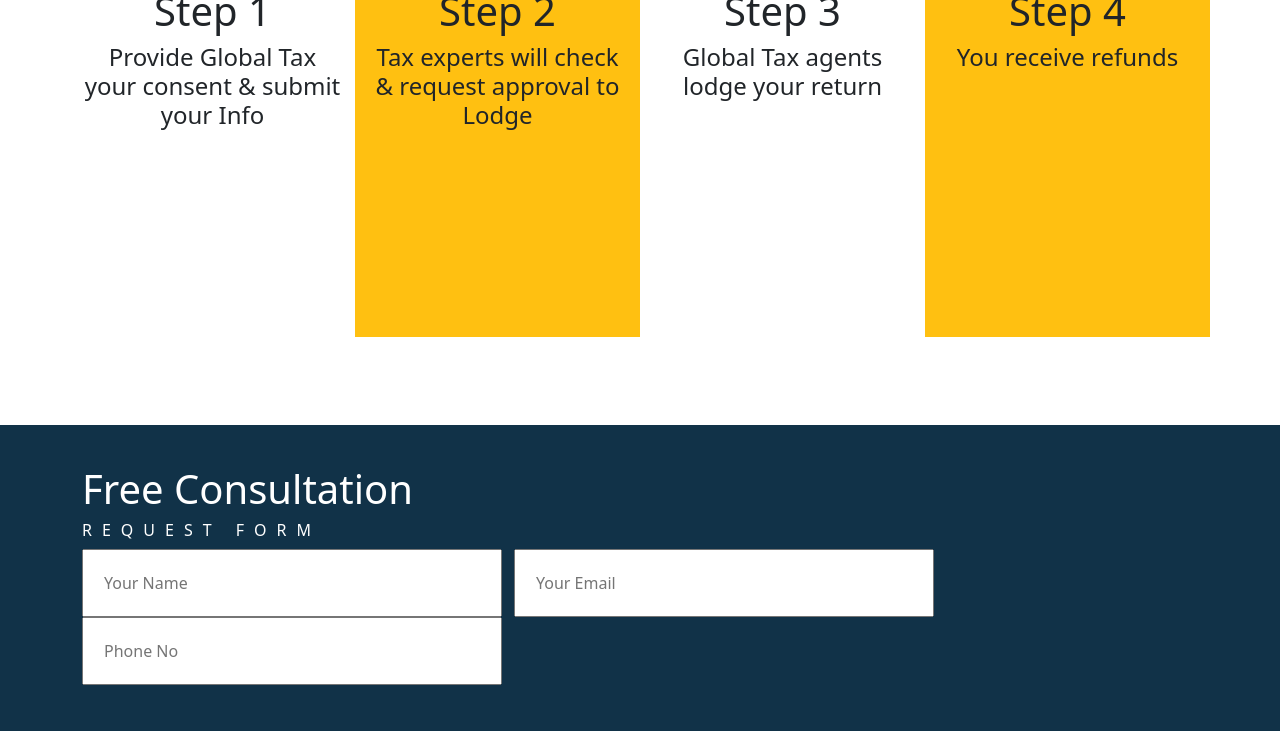
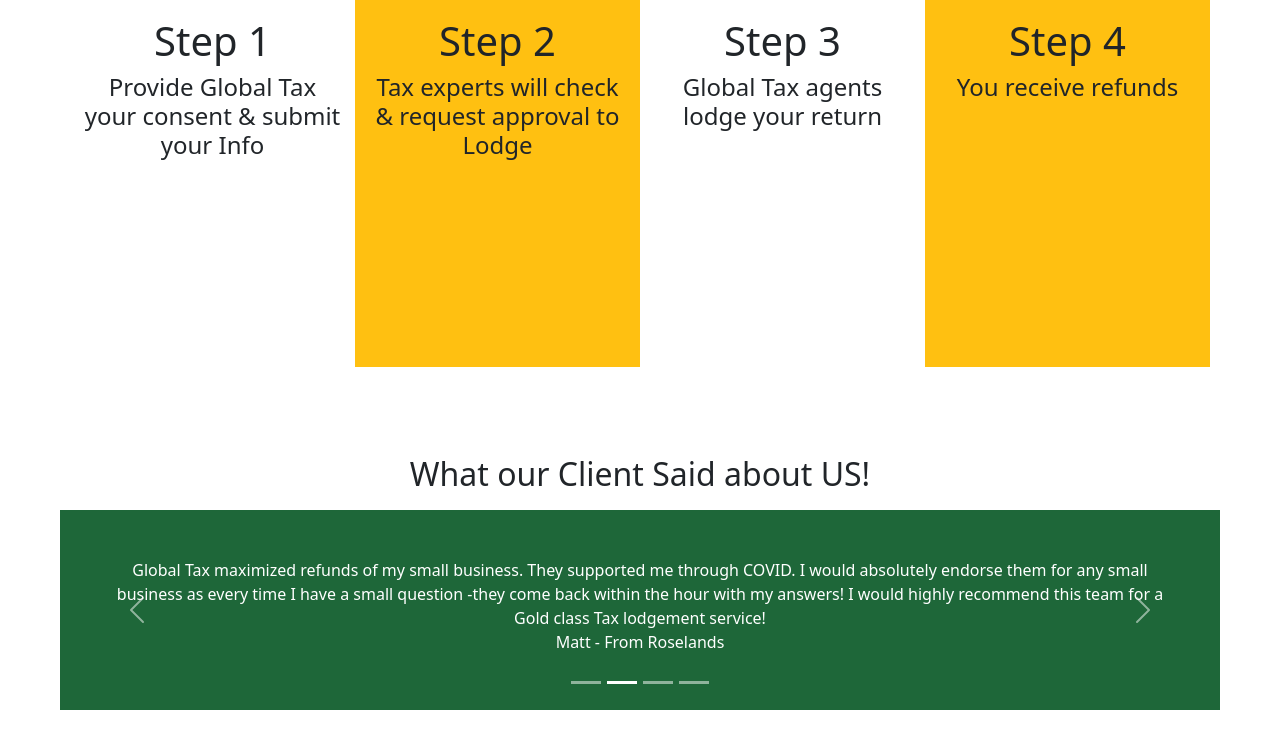
Before and after one commit to RayhanKabir29/fintech, a React (Create React App) app: page / in a window 1280 px wide. Shown: the part 2000-2731 px from the top of the page. Built offline with nearby package versions, Linux system fonts and the light colour scheme.

Commit message:
testimonial add

```diff
--- a/src/Pages/Services/Services.js
+++ b/src/Pages/Services/Services.js
@@ -5,7 +5,7 @@ import './Services.css';
 const Services = () => {
     return (
         <div>
-          <div className="service pb-5">
+          <div className="service pb-5" id="service">
           <Container>
             <Row>
               <Col xs={12} md={12} className= "text-center" >
--- a/src/Pages/Shared/Header/Header.js
+++ b/src/Pages/Shared/Header/Header.js
@@ -1,6 +1,7 @@
 import React from 'react';
 import { Container,Nav, Navbar } from 'react-bootstrap';
 import { HashLink } from 'react-router-hash-link';
+import logo from '../../../images/logo.png';
 import './Header.css';
 
 const Header = () => {
@@ -8,7 +9,7 @@ const Header = () => {
         <>
             <Navbar sticky="top" bg="light" variant="light" collapseOnSelect expand="lg">
             <Container>
-                    <Navbar.Brand as ={HashLink} to="/home#home"><span style ={{color: 'black'}}>GTAX</span></Navbar.Brand>
+                    <Navbar.Brand as ={HashLink} to="/home#home"><img src={logo} alt="logo" className='img-fluid' style ={{width: '120px'}}/></Navbar.Brand>
                     <Navbar.Toggle />
                     <Navbar.Collapse className="justify-content-end">
                     <Nav.Link as ={HashLink} to="/home#home">Home</Nav.Link>
--- a/src/Pages/Shared/Home/Home.js
+++ b/src/Pages/Shared/Home/Home.js
@@ -5,6 +5,7 @@ import Quation from '../../Quation/Quation';
 import Services from '../../Services/Services';
 import Social from '../../Social/Social';
 import TaxTable from '../../TaxTable/TaxTable';
+import Testimonial from '../../Testimonial/Testimonial';
 import Work from '../../Work/Work';
 
 const Home = () => {
@@ -14,6 +15,7 @@ const Home = () => {
             <Services/>
             <TaxTable/>
             <Work/>
+            <Testimonial/>
             <Quation/>
             <NewsLetter/>
             <Social/>
--- /dev/null
+++ b/src/Pages/Testimonial/Testimonial.js
@@ -0,0 +1,56 @@
+import React from 'react';
+import { Carousel, Container,Row } from 'react-bootstrap';
+
+const Testimonial = () => {
+    const testimonial= [
+        {
+          content:
+            'Global tax are an amazing team of tax experts. We have always filed our tax lodgements with them and impressed with their attention to detail, professionalism, transparency and efficiency. They had recommended me implementation of a Tax depreciation schedule for our investment property and this that helped enhance our refunds Highly recommended!',
+          author: 'Elizabeth - Investment property owner -Enfield',
+
+        },
+        {
+          content:
+            'Global Tax maximized refunds of my small business. They supported me through COVID. I would absolutely endorse them for any small business as every time I have a small question -they come back within the hour with my answers! I would highly recommend this team for a Gold class Tax lodgement service!',
+          author: 'Matt - From Roselands',
+
+        },
+        {
+          content:
+            "As a Uber driver I meet up Global Tax every quarter with my BASes & my Tax returns I am very happy i choose Global to do Uber taxes. Great service, they listen and help. I am happy I switched my tax Agents to Global and maximised my refund.",
+          author: 'Muhammad - Uber /Rideshare -Liverpool',
+
+        },
+        {
+          content:
+            'Global Online Tax is professional, fast and transparent. I had backlog company tax returns and they completed them very fast and accurately . At global uou are always supported by a Tax expert .I intend to always go back to them for a seamless experience.',
+          author: 'Sammy - Small trades -Greenacre',
+
+        },
+      ];
+    return (
+        <div className="m-5">
+            <h2 className="text-center mb-3">What our Client Said about US!</h2>
+            <Container fluid>
+                <Row>
+                    <Carousel interval={1000}>
+                        {testimonial.map((c, index) => {
+                        return (
+                            <Carousel.Item interval={5000}>
+                            <div style={{ height: 200, background: "#1E6739", color: "white" }}>
+                                <p className="text-center p-5">{c.content}</p>
+                            </div>
+                            <Carousel.Caption>
+                                <p>{c.author}</p>
+                            </Carousel.Caption>
+                            </Carousel.Item>
+                        );
+                        })}
+                    </Carousel>
+                </Row>
+            </Container>
+        </div>
+    );
+};
+
+export default Testimonial;
```
Also changed, not shown: src/images/logo.png (added).
